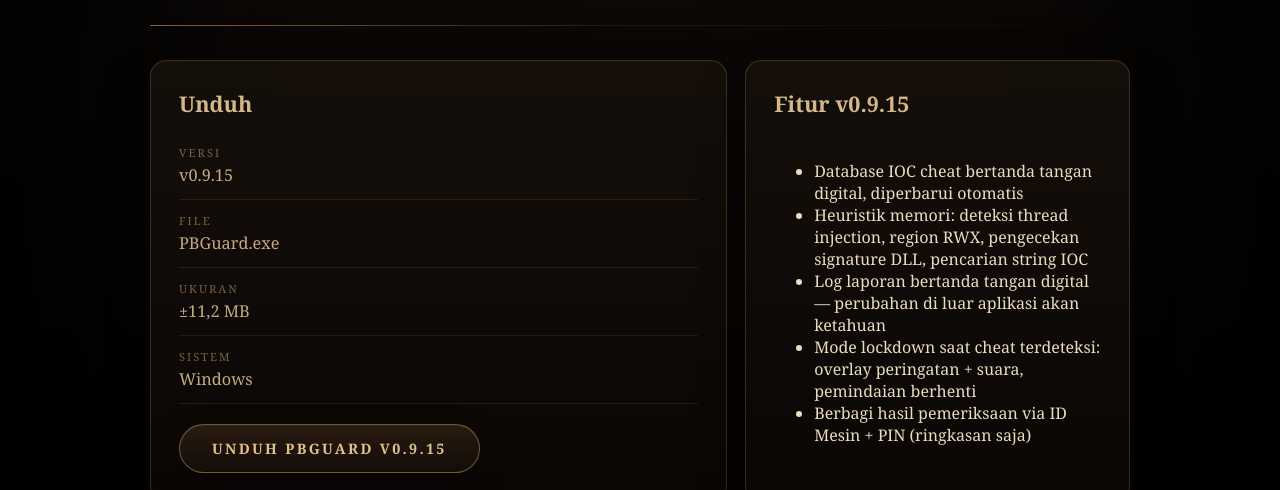
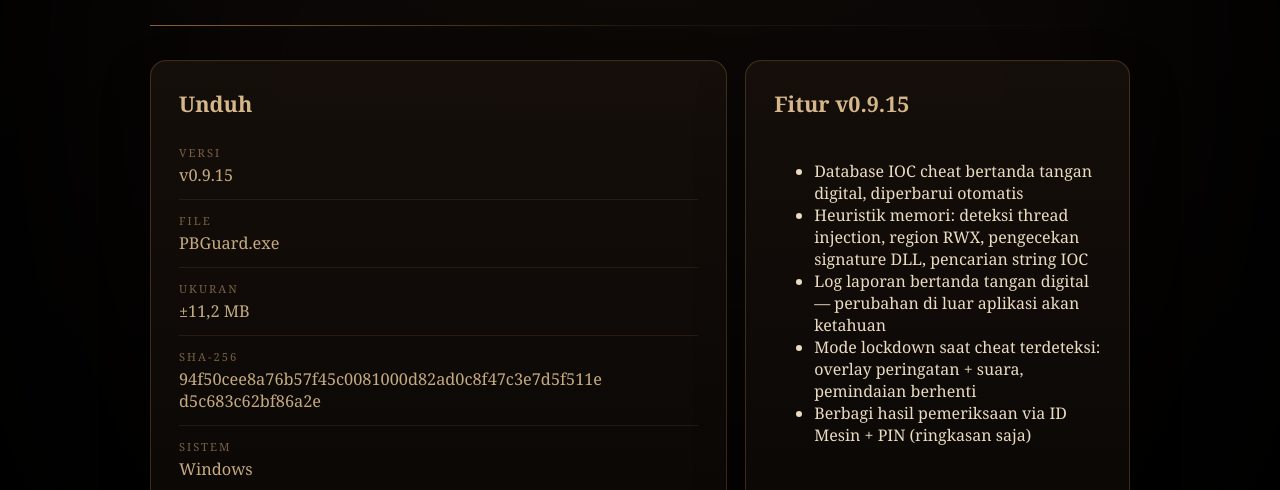
Before and after one commit to Gilx07/3c001e1d0106100601, a plain HTML site: page pbguard.html in a window 1280 px wide. Shown: the part 310-800 px from the top of the page. Drawn offline with Linux system fonts and the light colour scheme; a web font is replaced by a local one.

Commit message:
PBGuard: tambahkan informasi SHA-256 binary di bagian unduh

```diff
--- a/pbguard.html
+++ b/pbguard.html
@@ -51,6 +51,7 @@
         <div class="about-item"><span class="about-label">Versi</span><span class="about-value">v0.9.15</span></div>
         <div class="about-item"><span class="about-label">File</span><span class="about-value">PBGuard.exe</span></div>
         <div class="about-item"><span class="about-label">Ukuran</span><span class="about-value">±11,2 MB</span></div>
+        <div class="about-item"><span class="about-label">SHA-256</span><span class="about-value">94f50cee8a76b57f<wbr>45c0081000d82ad0<wbr>c8f47c3e7d5f511e<wbr>d5c683c62bf86a2e</span></div>
         <div class="about-item"><span class="about-label">Sistem</span><span class="about-value">Windows</span></div>
         <a class="dl-button" href="pbguard/PBGuard.exe">Unduh PBGuard v0.9.15</a>
               </section>
```
